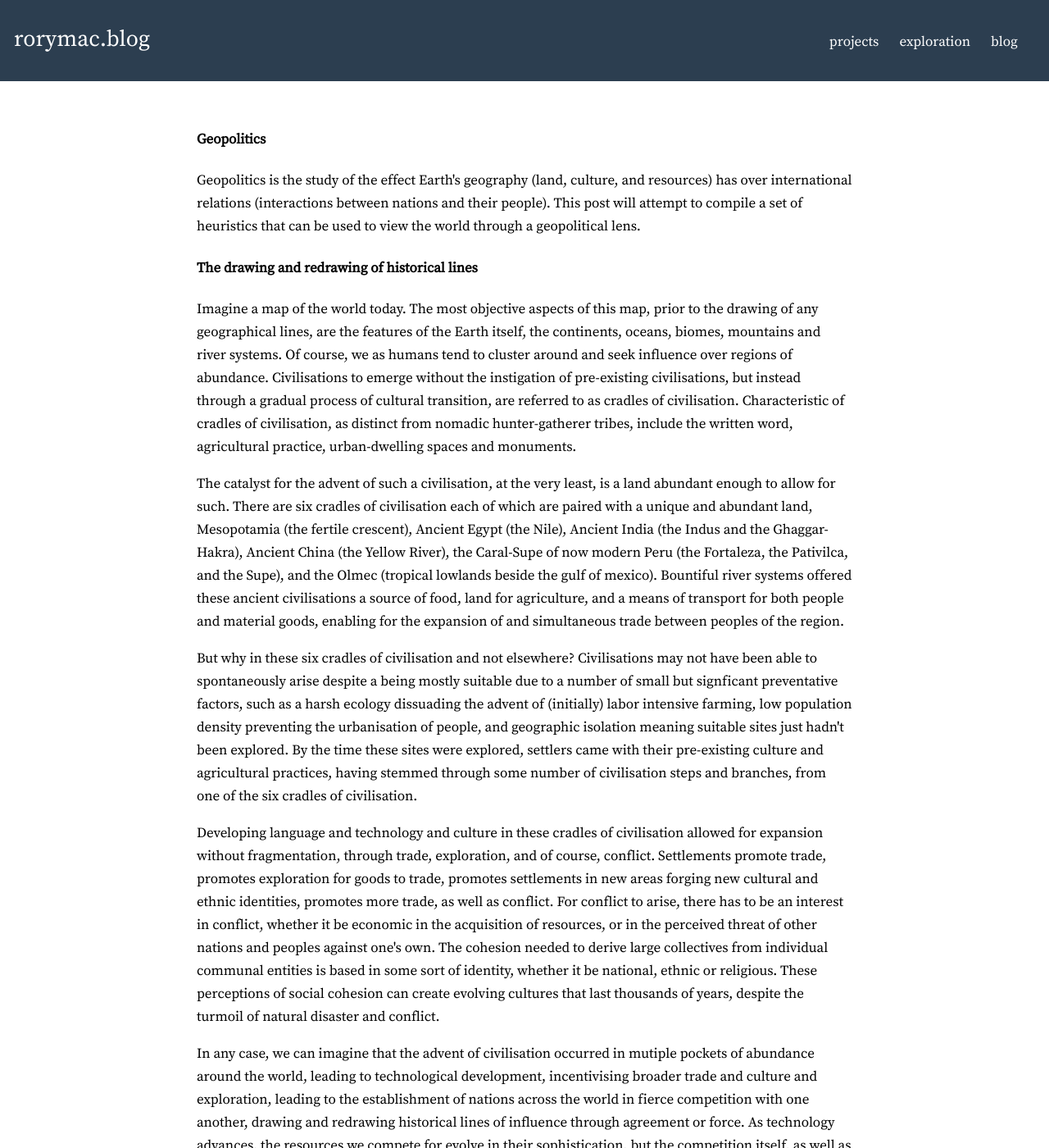
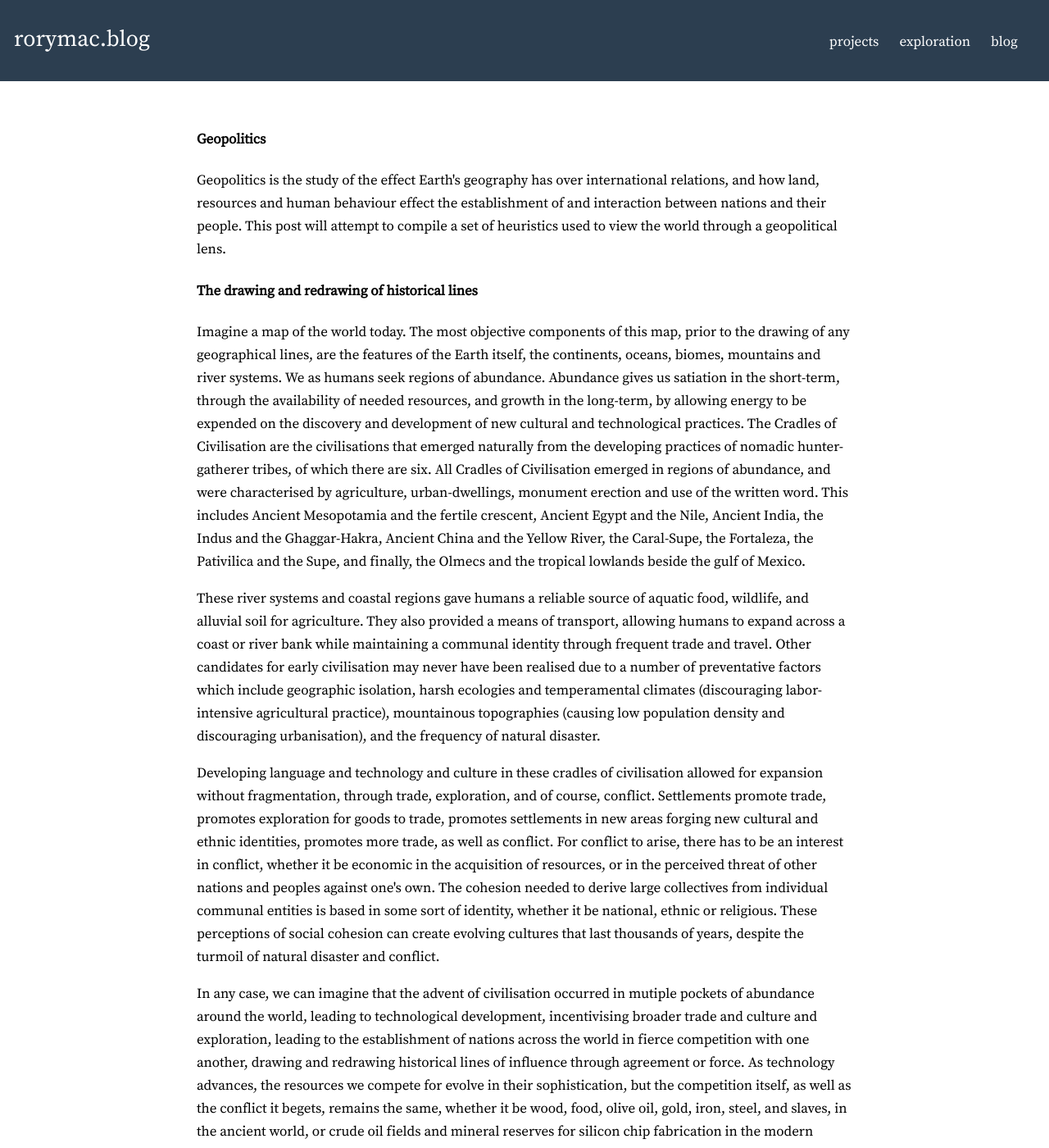
Before and after one commit to Rory-Mac/personal-website, a Jekyll site: the page built from _posts/2023-11-16-Geopolitics.markdown, in a window 1280 px wide and 1400 px high. Shown: the whole window at 82% size. Built offline with Jekyll 4.4.1, drawn with Linux system fonts in a browser that asks for light colours.

Commit message:
update Geopolitics blog post, provide more detailed description of the emergence of the cradles of civilisation

```diff
--- a/_posts/2023-11-16-Geopolitics.markdown
+++ b/_posts/2023-11-16-Geopolitics.markdown
@@ -3,27 +3,27 @@ layout: narrow
 title: Geopolitics
 ---
 <h4>Geopolitics</h4>
-<p>Geopolitics is the study of the effect Earth's geography (land, culture, and resources) has over international relations (interactions
-between nations and their people). This post will attempt to compile a set of heuristics that can be used to view the world through a
-geopolitical lens.</p>
+<p>Geopolitics is the study of the effect Earth's geography has over international relations, and how land, resources and human behaviour
+effect the establishment of and interaction between nations and their people. This post will attempt to compile a set of heuristics used
+to view the world through a geopolitical lens.</p>
 <h4>The drawing and redrawing of historical lines</h4>
-<p>Imagine a map of the world today. The most objective aspects of this map, prior to the drawing of any geographical lines,
-are the features of the Earth itself, the continents, oceans, biomes, mountains and river systems. Of course, we as humans tend to cluster
-around and seek influence over regions of abundance. Civilisations to emerge without the instigation of pre-existing civilisations, but
-instead through a gradual process of cultural transition, are referred to as cradles of civilisation. Characteristic of cradles of
-civilisation, as distinct from nomadic hunter-gatherer tribes, include the written word, agricultural practice, urban-dwelling spaces
-and monuments.</p>
-<p>The catalyst for the advent of such a civilisation, at the very least, is a land abundant enough to allow for such.
-There are six cradles of civilisation each of which are paired with a unique and abundant land, Mesopotamia (the fertile crescent),
-Ancient Egypt (the Nile), Ancient India (the Indus and the Ghaggar-Hakra), Ancient China (the Yellow River), the Caral-Supe of now
-modern Peru (the Fortaleza, the Pativilca, and the Supe), and the Olmec (tropical lowlands beside the gulf of mexico). Bountiful river
-systems offered these ancient civilisations a source of food, land for agriculture, and a means of transport for both
-people and material goods, enabling for the expansion of and simultaneous trade between peoples of the region.</p>
-<p>But why in these six cradles of civilisation and not elsewhere? Civilisations may not have been able to spontaneously arise despite
-a being mostly suitable due to a number of small but signficant preventative factors, such as a harsh ecology dissuading the advent
-of (initially) labor intensive farming, low population density preventing the urbanisation of people, and geographic isolation meaning
-suitable sites just hadn't been explored. By the time these sites were explored, settlers came with their pre-existing culture and
-agricultural practices, having stemmed through some number of civilisation steps and branches, from one of the six cradles of civilisation.</p>
+<p>Imagine a map of the world today. The most objective components of this map, prior to the drawing of any geographical lines,
+are the features of the Earth itself, the continents, oceans, biomes, mountains and river systems. We as humans seek regions of
+abundance. Abundance gives us satiation in the short-term, through the availability of needed resources, and growth in the long-term,
+by allowing energy to be expended on the discovery and development of new cultural and technological practices. The Cradles of Civilisation
+are the civilisations that emerged naturally from the developing practices of nomadic hunter-gatherer tribes, of which there are six. All
+Cradles of Civilisation emerged in regions of abundance, and were characterised by agriculture, urban-dwellings, monument erection and use
+of the written word. This includes Ancient Mesopotamia and the fertile crescent, Ancient Egypt and the Nile, Ancient India, the
+Indus and the Ghaggar-Hakra, Ancient China and the Yellow River, the Caral-Supe, the Fortaleza, the Pativilica and the Supe, and finally,
+the Olmecs and the tropical lowlands beside the gulf of Mexico.</p>
+<p>These river systems and coastal regions gave humans a reliable source of aquatic food, wildlife, and alluvial soil for agriculture.
+They also provided a means of transport, allowing humans to expand across a coast or river bank while maintaining a communal identity
+through frequent trade and travel. Other candidates for early civilisation may never have been realised due to a number of preventative
+factors which include geographic isolation, harsh ecologies and temperamental climates (discouraging labor-intensive agricultural practice),
+mountainous topographies (causing low population density and discouraging urbanisation), and the frequency of natural disaster.</p>
+<!--
+How did the cradles of civilisation rise and fall?
+-->
 <p>Developing language and technology and culture in these cradles of civilisation allowed for expansion without fragmentation, through
 trade, exploration, and of course, conflict. Settlements promote trade, promotes exploration for goods to trade, promotes settlements in
 new areas forging new cultural and ethnic identities, promotes more trade, as well as conflict. For conflict to arise, there has to be an
```
Also changed, not shown: explore.markdown (+9 -9 lines), Assets/images/distributed_systems_portal.png.
